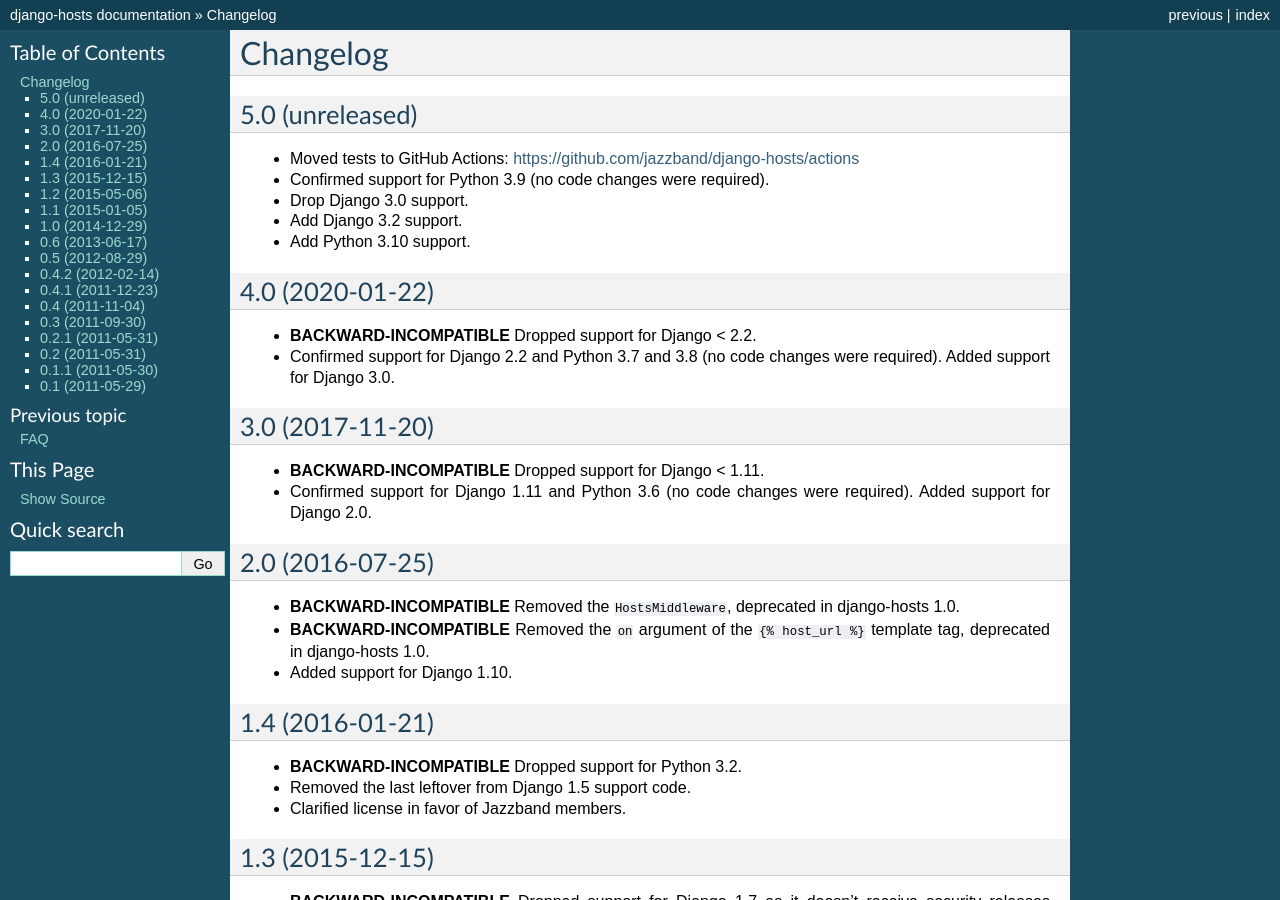
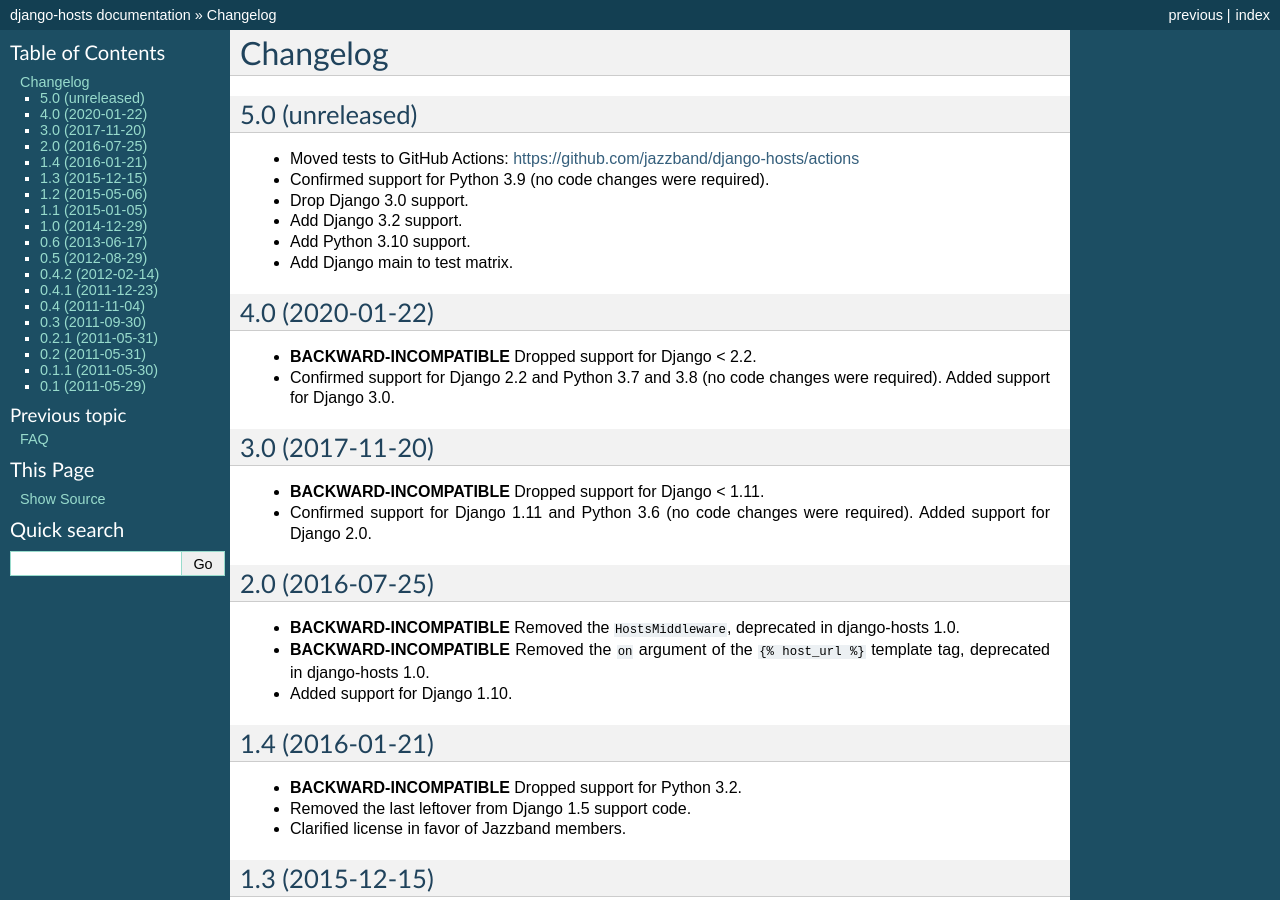
Before and after one commit to jazzband/django-hosts, a Sphinx documentation site: the page built from docs/changelog.rst, in a window 1280 px wide and 900 px high. Built offline with Sphinx 7.4.7, drawn with Linux system fonts in a browser that asks for light colours; the version number could not be read and is left out.

Commit message:
Add Django main to test matrix.

```diff
--- a/docs/changelog.rst
+++ b/docs/changelog.rst
@@ -13,6 +13,8 @@
 - Add Django 3.2 support.
 
 - Add Python 3.10 support.
+
+- Add Django main to test matrix.
 
 4.0 (2020-01-22)
 ----------------
```
Also changed, not shown: 2 other files.
